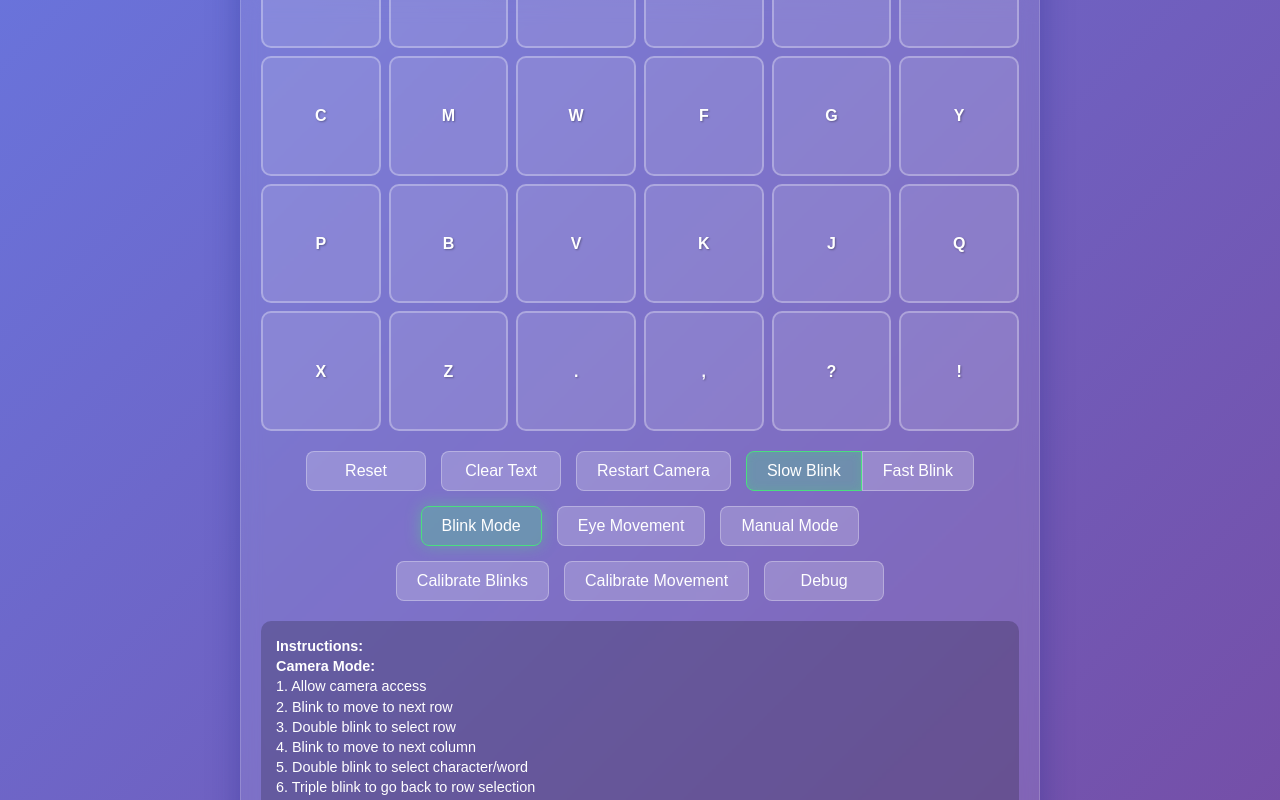
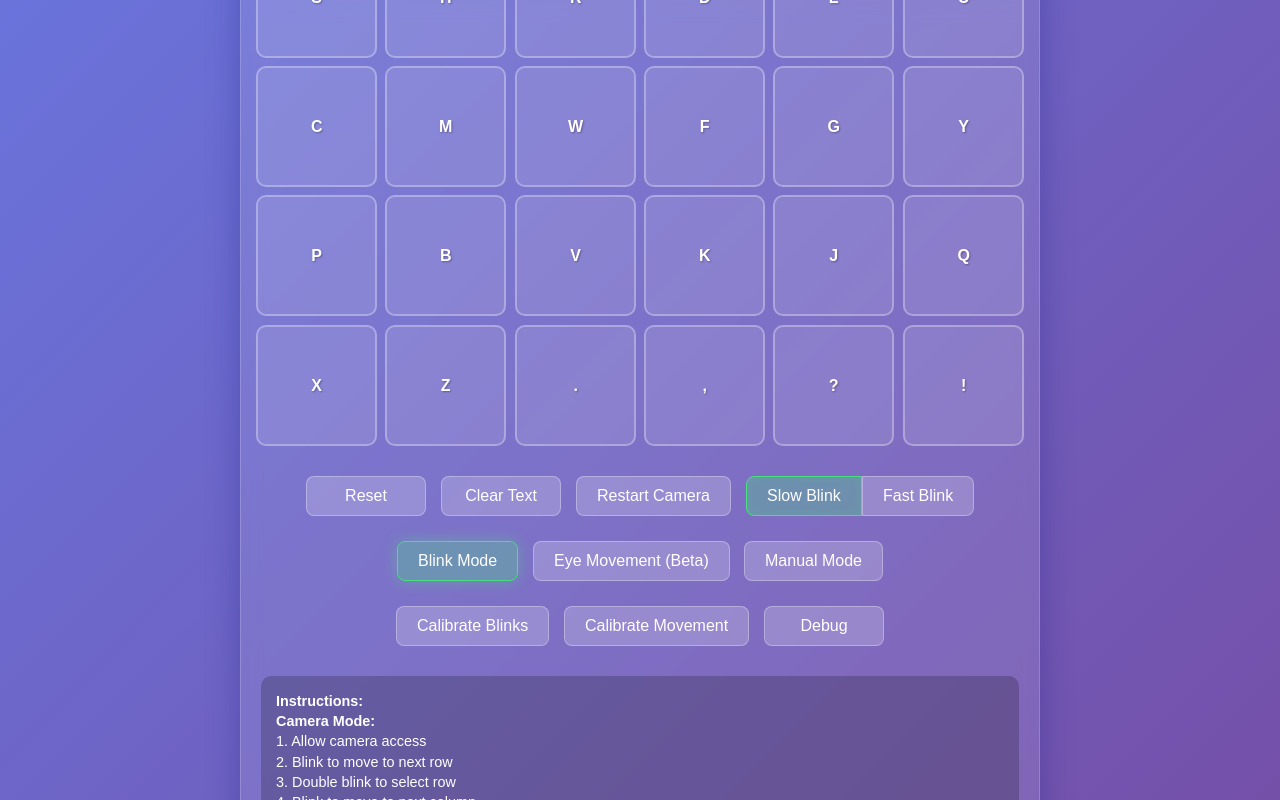
Before and after one commit to Malczewski/blink-communicator, a plain HTML site: page index.html in a window 1280 px wide. Shown: the part 638-1438 px from the top of the page. Drawn offline with Linux system fonts and the light colour scheme.

Commit message:
fixed custom grid, adjusted css

```diff
--- a/css/styles.css
+++ b/css/styles.css
@@ -10,6 +10,7 @@ body {
 	min-height: 100vh;
 	padding: 10px;
 	color: white;
+	overflow-x: hidden;
 }
 
 .container {
@@ -24,7 +25,7 @@ body {
 	width: 100%;
 	min-width: 320px;
 	box-sizing: border-box;
-	overflow-x: hidden;
+	overflow: hidden;
 }
 
 .header {
@@ -92,10 +93,11 @@ h1 {
 	display: grid;
 	/* grid-template-columns is now set dynamically in JS */
 	gap: min(8px, 1.5vw);
-	margin-bottom: 20px;
-	width: 100%;
-	max-width: 100%;
-	overflow-x: auto;
+	margin: 20px -5px; /* Negative margin to counter parent padding */
+	width: calc(100% + 10px); /* Compensate for negative margins */
+	max-width: calc(100% + 10px);
+	overflow: visible; /* Allow cells to scale without scrollbar */
+	position: relative; /* Create new stacking context */
 }
 
 .cell {
@@ -117,11 +119,15 @@ h1 {
 	line-height: 1.2;
 	min-width: 40px;
 	min-height: 40px;
+	transform-origin: center center;
+	will-change: transform;
+	position: relative; /* For proper z-index handling */
 }
 
 .cell:hover {
 	background: rgba(255, 255, 255, 0.2);
 	transform: scale(1.05);
+	z-index: 1;
 }
 
 .cell.row-highlighted {
@@ -158,6 +164,8 @@ h1 {
 	flex-direction: column;
 	gap: 15px;
 	margin-top: 20px;
+	padding: 5px;
+	overflow: visible;
 }
 
 .control-row {
@@ -165,6 +173,7 @@ h1 {
 	justify-content: center;
 	gap: 15px;
 	flex-wrap: wrap;
+	padding: 5px;
 }
 
 .control-btn {
@@ -181,11 +190,14 @@ h1 {
 	overflow: hidden;
 	min-width: 120px;
 	display: inline-block;
+	transform-origin: center center;
+	will-change: transform;
 }
 
 .control-btn:hover {
 	background: rgba(255, 255, 255, 0.3);
-	transform: translateY(-2px);
+	transform: translateY(-2px) scale(1.05);
+	z-index: 1;
 }
 
 .control-btn:active {
--- a/js/grid.js
+++ b/js/grid.js
@@ -33,6 +33,8 @@ const languageGrids = {
 
 // Default to English grid if language not found
 let defaultGridData = languageGrids.en;
+// Initialize gridData with default
+let gridData = processGridSpecialChars(defaultGridData);
 
 function loadGridFromUrl() {
 	try {
--- a/js/locales.js
+++ b/js/locales.js
@@ -29,7 +29,7 @@ const locales = {
 			"restartCamera": "Restart Camera",
 			"manualMode": "Manual Mode",
 			"blinkMode": "Blink Mode",
-			"eyeMovement": "Eye Movement",
+			"eyeMovement": "Eye Movement (Beta)",
 			"debug": "Debug",
 			"hideDebug": "Hide Debug",
 			"blinkCalibration": "Calibrate Blinks",
@@ -125,7 +125,7 @@ const locales = {
 			"restartCamera": "Перезапуск камеры",
 			"manualMode": "Ручной режим",
 			"blinkMode": "Режим моргания",
-			"eyeMovement": "Движение глаз",
+			"eyeMovement": "Движение глаз (Бета)",
 			"debug": "Отладка",
 			"hideDebug": "Скрыть отладку",
 			"blinkCalibration": "Калибровка моргания",
@@ -216,13 +216,13 @@ const locales = {
 			"backToRows": "Повернення до вибору рядка. Моргніть для руху вниз, потрійне вгору"
 		},
 		"buttons": {
-			"reset": "Скидання",
+			"reset": "Скинути",
 			"clearText": "Очистити текст",
 			"restartCamera": "Перезапуск камери",
 			"manualMode": "Ручний режим",
 			"blinkMode": "Режим моргання",
-			"eyeMovement": "Рух очей",
-			"debug": "Налагодження",
+			"eyeMovement": "Рух очей (Бета)",
+			"debug": "Відладка",
 			"hideDebug": "Сховати налагодження",
 			"blinkCalibration": "Калібрування моргання",
 			"eyeMovementCalibration": "Калібрування руху",
```
